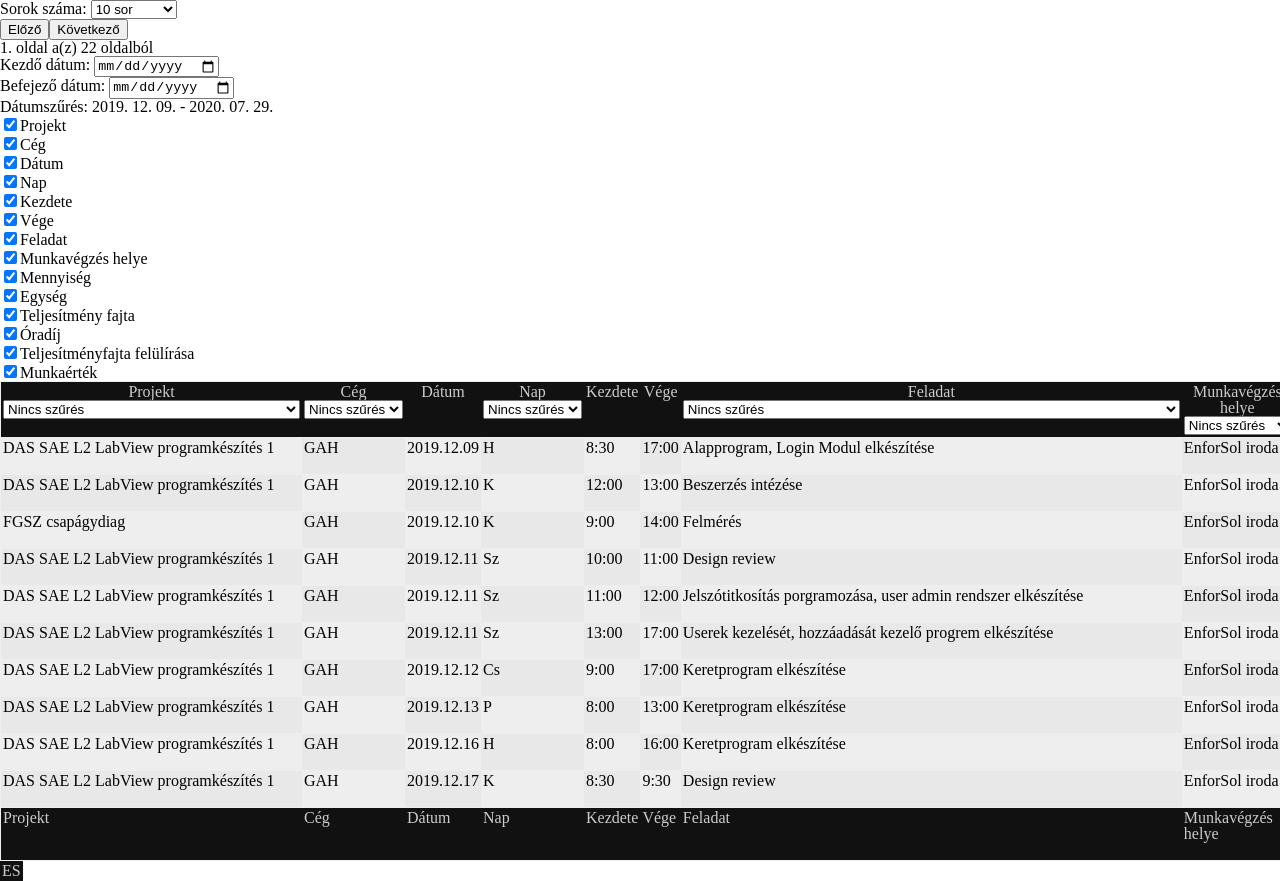
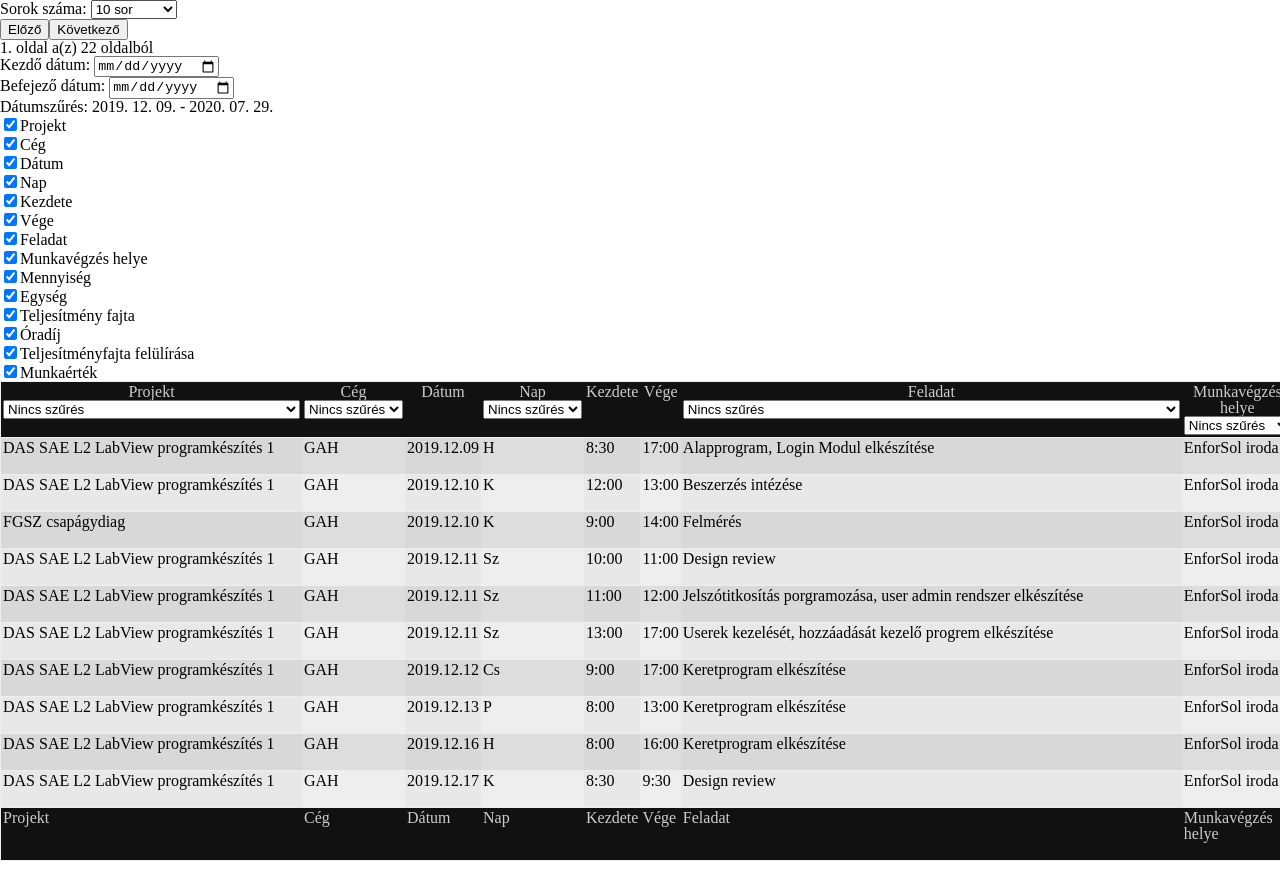
Before and after one commit to exphoenee/Read-csv-file, a plain HTML site: page index.html in a window 1280 px wide. Shown: the top 881 px of the page. Drawn offline with Linux system fonts and the light colour scheme.

Commit message:
Table refactored

```diff
--- /dev/null
+++ b/_reset.scss
@@ -0,0 +1,124 @@
+html,
+body,
+div,
+span,
+applet,
+object,
+iframe,
+h1,
+h2,
+h3,
+h4,
+h5,
+h6,
+p,
+blockquote,
+pre,
+a,
+abbr,
+acronym,
+address,
+big,
+cite,
+code,
+del,
+dfn,
+em,
+img,
+ins,
+kbd,
+q,
+s,
+samp,
+small,
+strike,
+strong,
+sub,
+sup,
+tt,
+var,
+b,
+u,
+i,
+center,
+dl,
+dt,
+dd,
+ol,
+ul,
+li,
+fieldset,
+form,
+label,
+legend,
+table,
+caption,
+tbody,
+tfoot,
+thead,
+tr,
+th,
+td,
+article,
+aside,
+canvas,
+details,
+embed,
+figure,
+figcaption,
+footer,
+header,
+hgroup,
+menu,
+nav,
+output,
+ruby,
+section,
+summary,
+time,
+mark,
+audio,
+video {
+  margin: 0;
+  padding: 0;
+  border: 0;
+  font-size: 100%;
+  font: inherit;
+  vertical-align: baseline;
+}
+/* HTML5 display-role reset for older browsers */
+article,
+aside,
+details,
+figcaption,
+figure,
+footer,
+header,
+hgroup,
+menu,
+nav,
+section {
+  display: block;
+}
+body {
+  line-height: 1;
+}
+ol,
+ul {
+  list-style: none;
+}
+blockquote,
+q {
+  quotes: none;
+}
+blockquote:before,
+blockquote:after,
+q:before,
+q:after {
+  content: "";
+  content: none;
+}
+table {
+  border-collapse: collapse;
+  border-spacing: 0;
+}
--- a/main.js
+++ b/main.js
@@ -1,5 +1,8 @@
 let Elem = {
   noSpecChars: function (text, lowercase = false) {
+    if (typeof text !== "string") {
+      text = text.toString();
+    }
     function replaceAll(string, search, replace) {
       return string.split(search).join(replace);
     }
@@ -38,6 +41,7 @@ let Elem = {
   Create: function (parameters) {
     let tag = parameters.tag || "div";
     let attributes = parameters.attributes || {};
+    let dataset = parameters.dataset || {};
     let children = parameters.children || [];
     let eventStarter = parameters.eventStarter || null;
     let eventFunction = parameters.eventFunction || null;
@@ -79,6 +83,10 @@ let Elem = {
       : null;
     targetParent ? targetParent.appendChild(elem) : null;
 
+    for (let data in dataset) {
+      elem.dataset[data] = dataset[data];
+    }
+
     return elem;
   },
 };
@@ -109,6 +117,7 @@ let inputAndLabel = {
         content: label,
         attributes: {
           class: wrapperName + "-label",
+          for: id,
         },
       }),
       Elem.Create({
@@ -237,7 +246,6 @@ class dataTable {
     this.renderPageControl();
     this.dateFilter();
     this.renderColumnControl();
-    //this.renderColumnFilter();
   }
 
   renderColumnFilter() {
@@ -711,30 +719,10 @@ class dataTable {
       return lowercase ? text.toLowerCase() : text;
     }
   }
-  /* ITT FOLYTASD!!! */
+
   renderTableHeader() {
-    Elem.Create({
-      tag: "table",
-      attributes: { class: "data-table" },
-      targetParent: document.body,
-      children: [
-        Elem.Create({
-          tag: "thead",
-          children: [
-            Elem.Create({
-              tag: "th",
-              content: "ES",
-            }),
-          ],
-        }),
-      ],
-    });
+    let headerCells = [];
 
-    let header = "";
-
-    header += `<thead>`;
-
-    let headerCells = [];
     for (let headerCell in this.tableData.header) {
       let cell = this.tableData.header[headerCell];
       let order = cell.order;
@@ -743,38 +731,30 @@ class dataTable {
         ? (this.settings.columnShow[headerCell] = true)
         : null;
 
-      headerCells[order] = `<th id="${headerCell}" class="${headerCell}${
-        this.settings.columnShow[headerCell] ? "" : " hide"
-      }">${this.tableData.header[headerCell].name}</th>`;
-    }
-    header += `<tr>${headerCells.join("")}</tr>`;
-
-    header += `</thead>`;
-    return header;
+      headerCells[order] = Elem.Create({
+        tag: "th",
+        attributes: {
+          id: headerCell,
+          class:
+            headerCell + " " + this.settings.columnShow[headerCell]
+              ? ""
+              : " hide",
+        },
+        content: this.tableData.header[headerCell].name,
+      });
     }
 
-  renderTableHeaderOld() {
-    let header = "";
+    let header = Elem.Create({
+      tag: "thead",
+      children: [
+        Elem.Create({
+          tag: "tr",
+          children: headerCells,
+        }),
+      ],
+    });
 
-    header += `<thead>`;
-
-    let headerCells = [];
-    for (let headerCell in this.tableData.header) {
-      let cell = this.tableData.header[headerCell];
-      let order = cell.order;
-
-      this.settings.columnShow[headerCell] === undefined
-        ? (this.settings.columnShow[headerCell] = true)
-        : null;
-
-      headerCells[order] = `<th id="${headerCell}" class="${headerCell}${
-        this.settings.columnShow[headerCell] ? "" : " hide"
-      }">${this.tableData.header[headerCell].name}</th>`;
-    }
-    header += `<tr>${headerCells.join("")}</tr>`;
-
-    header += `</thead>`;
-    return header;
+    return header.outerHTML;
   }
 
   setMaxPage() {
@@ -789,14 +769,21 @@ class dataTable {
     this.settings.page = Math.min(this.settings.maxPage, this.settings.page);
   }
 
-  dateFilterTable(tableRows) {
-    for (let filterColumn of this.settings.dateFilterColumns) {
-      for (let record of this.tableData.body) {
+  getFilteredTableProperties(tableRows) {
+    this.tableData.recordNumber = tableRows.length;
+    this.setMaxPage();
+  }
+
+  filtering() {
+    let that = this;
+    function dateFilterTable(tableRows) {
+      for (let filterColumn of that.settings.dateFilterColumns) {
+        for (let record of that.tableData.body) {
           if (
             !(
-            this.settings.dateFilters.beginDate <=
+              that.settings.dateFilters.beginDate <=
                 Number(record[filterColumn].value) &&
-            Number(record.datum.value) <= this.settings.dateFilters.endDate
+              Number(record.datum.value) <= that.settings.dateFilters.endDate
             )
           ) {
             tableRows.pop(record);
@@ -806,16 +793,16 @@ class dataTable {
       return tableRows;
     }
 
-  textfilterTable(tableRows) {
-    for (let textFilter in this.settings.textFilters) {
-      if (this.settings.textFilters[textFilter]) {
-        console.log(textFilter, this.settings.textFilters[textFilter]);
+    function textfilterTable(tableRows) {
+      for (let textFilter in that.settings.textFilters) {
+        if (that.settings.textFilters[textFilter]) {
+          console.log(textFilter, that.settings.textFilters[textFilter]);
           for (let record of tableRows) {
             if (
-            this.settings.textFilters[textFilter] !== record[textFilter].cell
+              that.settings.textFilters[textFilter] !== record[textFilter].cell
             ) {
               tableRows.pop(record);
-            console.log(this.settings.textFilters[textFilter]);
+              console.log(that.settings.textFilters[textFilter]);
             }
           }
         }
@@ -823,35 +810,29 @@ class dataTable {
       return tableRows;
     }
 
-  filterPageTable(tableRows) {
+    function filterPageTable(tableRows) {
       tableRows = tableRows.slice(
-      this.settings.page * this.settings.showRowNumber,
-      (this.settings.page + 1) * this.settings.showRowNumber
+        that.settings.page * that.settings.showRowNumber,
+        (that.settings.page + 1) * that.settings.showRowNumber
       );
       return tableRows;
     }
 
-  getFilteredTableProperties(tableRows) {
-    console.log(tableRows.length);
-    this.tableData.recordNumber = tableRows.length;
-    this.setMaxPage();
-  }
-
-  /* must refactoring */
-  renderTableBody() {
-    let body = "";
-    let row = [];
-
-    body += `<tbody>`;
-
     let filteredTable = this.tableData.body;
 
-    filteredTable = this.dateFilterTable(filteredTable);
-    filteredTable = this.textfilterTable(filteredTable);
+    filteredTable = dateFilterTable(filteredTable);
+    filteredTable = textfilterTable(filteredTable);
 
     this.getFilteredTableProperties(filteredTable);
 
-    filteredTable = this.filterPageTable(filteredTable);
+    /* Ennek a táblázat szűrése után kell lennie!!! */
+    filteredTable = filterPageTable(filteredTable);
+
+    return filteredTable;
+  }
+
+  renderTableBody(filteredTable) {
+    let row = [];
 
     for (let [rowNr, record] of filteredTable.entries()) {
       let rowId;
@@ -860,26 +841,38 @@ class dataTable {
 
       for (let column in record) {
         let order = record[column].order;
-        let value = record[column].value;
-        let type = record[column].type;
-        let cell = record[column].cell;
         rowId = record[column].row;
 
-        cells[order] = `<td
-            class="${column}${this.settings.columnShow[column] ? "" : " hide"}"
-            ${value !== null ? `data-value="${value}"` : ``}
-            data-type="${type}">${cell}</td>`;
+        cells[order] = Elem.Create({
+          tag: "td",
+          content: record[column].cell,
+          attributes: {
+            class:
+              column + " " + this.settings.columnShow[column] ? "" : " hide",
+          },
+          dataset: {
+            value:
+              record[column].value !== null
+                ? `data-value="${record[column].value}"`
+                : ``,
+            type: record[column].type,
+          },
+        });
       }
 
-      row[rowNr] = `<tr
-          id="${rowId}"
-          class="${record.datum.value}">${cells.join("")}</tr>`;
+      row[rowNr] = Elem.Create({
+        tag: "tr",
+        attributes: { id: rowId, class: record.datum.value },
+        children: cells,
+      });
     }
 
-    body += row.join("");
+    let body = Elem.Create({
+      tag: "tbody",
+      children: row,
+    });
 
-    body += `</tbody>`;
-    return body;
+    return body.outerHTML;
   }
 
   /* must refactoring */
@@ -903,12 +896,14 @@ class dataTable {
     return footer;
   }
 
-  /* must refactoring */
   renderTable() {
     let table = "";
 
     table += this.renderTableHeader();
-    table += this.renderTableBody();
+
+    let filterTable = this.filtering();
+    table += this.renderTableBody(filterTable);
+
     table += this.renderTableFooter();
 
     this.container.appendChild(this.table);
--- a/style.scss
+++ b/style.scss
@@ -1,127 +1,4 @@
-html,
-body,
-div,
-span,
-applet,
-object,
-iframe,
-h1,
-h2,
-h3,
-h4,
-h5,
-h6,
-p,
-blockquote,
-pre,
-a,
-abbr,
-acronym,
-address,
-big,
-cite,
-code,
-del,
-dfn,
-em,
-img,
-ins,
-kbd,
-q,
-s,
-samp,
-small,
-strike,
-strong,
-sub,
-sup,
-tt,
-var,
-b,
-u,
-i,
-center,
-dl,
-dt,
-dd,
-ol,
-ul,
-li,
-fieldset,
-form,
-label,
-legend,
-table,
-caption,
-tbody,
-tfoot,
-thead,
-tr,
-th,
-td,
-article,
-aside,
-canvas,
-details,
-embed,
-figure,
-figcaption,
-footer,
-header,
-hgroup,
-menu,
-nav,
-output,
-ruby,
-section,
-summary,
-time,
-mark,
-audio,
-video {
-  margin: 0;
-  padding: 0;
-  border: 0;
-  font-size: 100%;
-  font: inherit;
-  vertical-align: baseline;
-}
-/* HTML5 display-role reset for older browsers */
-article,
-aside,
-details,
-figcaption,
-figure,
-footer,
-header,
-hgroup,
-menu,
-nav,
-section {
-  display: block;
-}
-body {
-  line-height: 1;
-}
-ol,
-ul {
-  list-style: none;
-}
-blockquote,
-q {
-  quotes: none;
-}
-blockquote:before,
-blockquote:after,
-q:before,
-q:after {
-  content: "";
-  content: none;
-}
-table {
-  border-collapse: collapse;
-  border-spacing: 0;
-}
+@import "./reset";
 
 table {
   border-collapse: collapse;
@@ -141,36 +18,39 @@ th {
 }
 tr {
   border: 1px solid #eee;
+  &:hover {
+    background-color: #ddd;
+    box-shadow: 1px 2px 5px gray !important;
+    border: 1px solid gray !important;
+  }
 }
-tr:nth-child(2n) td:nth-child(2n) {
-  background-color: #eee;
+tr:nth-child(2n) {
+  td:nth-child(2n) {
+    background-color: #eee;
+    &:hover {
+      background-color: #ddd;
+    }
+  }
+  td:nth-child(2n + 1) {
+    background-color: #e8e8e8;
+    &:hover {
+      background-color: #d8d8d8;
+    }
+  }
 }
-tr:nth-child(2n) td:nth-child(2n + 1) {
-  background-color: #e8e8e8;
-}
-tr:nth-child(2n + 1) td:nth-child(2n) {
-  background-color: #e8e8e8;
-}
-tr:nth-child(2n + 1) td:nth-child(2n + 1) {
-  background-color: #eee;
-}
-tr:nth-child(2n) td:nth-child(2n):hover {
-  background-color: #ddd;
-}
-tr:nth-child(2n) td:nth-child(2n + 1):hover {
-  background-color: #ddd;
-}
-tr:nth-child(2n + 1) td:nth-child(2n):hover {
-  background-color: #ddd;
-}
-tr:nth-child(2n + 1) td:nth-child(2n + 1):hover {
-  background-color: #ddd;
-}
-
-tr:hover {
-  background-color: #ddd;
-  box-shadow: 1px 2px 5px gray !important;
-  border: 1px solid gray !important;
+tr:nth-child(2n + 1) {
+  td:nth-child(2n) {
+    background-color: #ddd;
+    &:hover {
+      background-color: #ccc;
+    }
+  }
+  td:nth-child(2n + 1) {
+    background-color: #d8d8d8;
+    &:hover {
+      background-color: #c8c8c8;
+    }
+  }
 }
 
 .hide {
```
Also changed, not shown: index.html (+0 -1 lines), style.css, 1 other file. Lines whose indentation alone changed are shown as unchanged.
